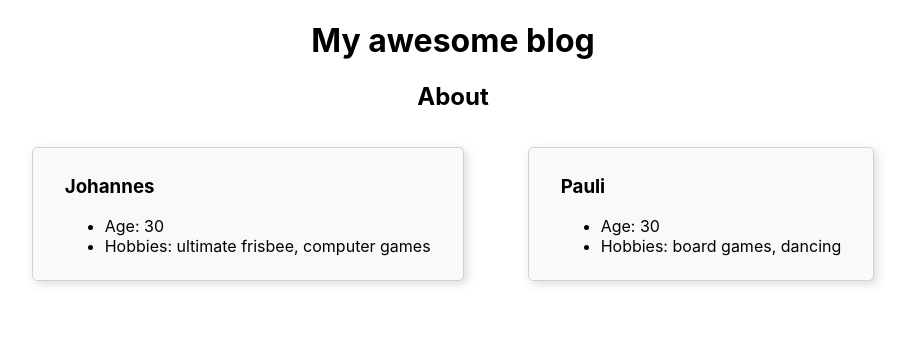
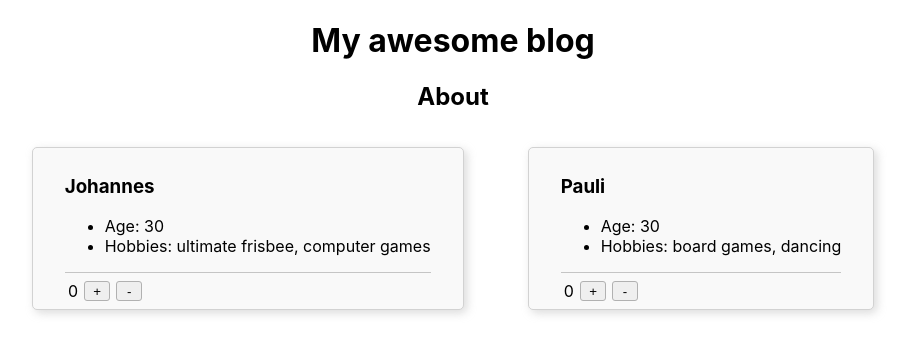
Before and after one commit to reactour/my-awesome-blog, a React (Create React App) app: page / in a window 1280 px wide. Shown: the top 354 px of the page, without its empty margins (187-1097 px from the left). Built offline with nearby package versions, Linux system fonts and the light colour scheme.

Commit message:
Checkpoint: after functions-chapter challenge

```diff
--- a/src/AboutCard.js
+++ b/src/AboutCard.js
@@ -1,6 +1,18 @@
 import React, { Component }  from 'react';
 
 class AboutCard extends Component {
+  constructor() {
+    super()
+    this.state = {
+      likes: 0
+    }
+  }
+
+  modifyLikes(amount) {
+    let newLikes = this.state.likes + amount
+    this.setState({likes: newLikes})
+  }
+
   render () {
     return (
       <div className="about-card">
@@ -9,6 +21,17 @@ class AboutCard extends Component {
           <li>Age: {this.props.age}</li>
           <li>Hobbies: {this.props.hobbies}</li>
         </ul>
+        <div className="likes-wrapper">
+          <div className="likes">
+            {this.state.likes}
+          </div>
+          <button className="btn" onClick={() => this.modifyLikes(1)}>
+            +
+          </button>
+          <button className="btn" onClick={() => this.modifyLikes(-1)}>
+            -
+          </button>
+        </div>
       </div>
     )
   }
--- a/src/App.css
+++ b/src/App.css
@@ -19,3 +19,24 @@
   border-radius: 5px;
   box-shadow: 3px 3px 10px rgba(165, 165, 165, 0.4);
 }
+
+/* This will be added in the Functions section */
+
+.likes-wrapper {
+  display: flex;
+  border-top: 1px solid #c5c5c5;
+  padding-top: 0.5em;
+}
+
+.likes-wrapper * {
+  margin: 0 0.2em;
+}
+
+.btn {
+  background-color: #efefef;
+  border-radius: 3px;
+  border: 1px solid #b1b1b1;
+  width: 2em;
+}
+
+/* End of stuff that will be added in Functions section */
```
